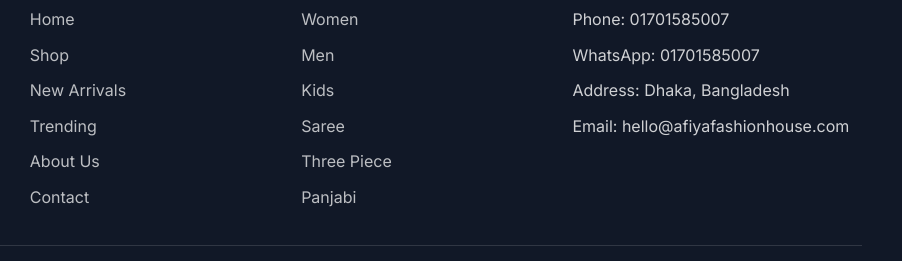
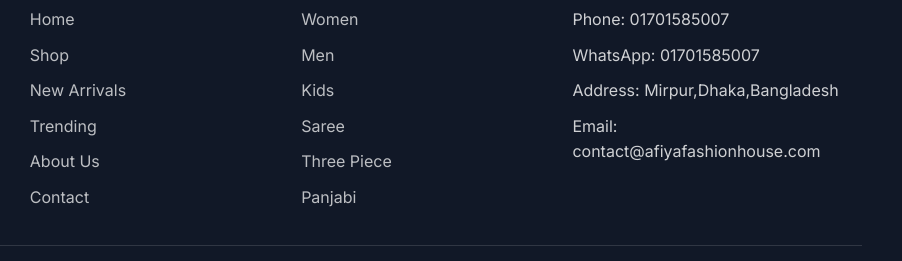
Before and after one commit to mdalaminmdhp/afiya, a website: page index.html in a window 1280 px wide. Shown: the part 8737-8998 px from the top of the page, 378-1280 px from the left. Drawn offline with nearby package versions, Linux system fonts and the light colour scheme.

Commit message:
Update index.html

```diff
--- a/index.html
+++ b/index.html
@@ -360,8 +360,8 @@
           <ul>
             <li>Phone: 01701585007</li>
             <li>WhatsApp: 01701585007</li>
-            <li>Address: Dhaka, Bangladesh</li>
-            <li>Email: hello@afiyafashionhouse.com</li>
+            <li>Address: Mirpur,Dhaka,Bangladesh</li>
+            <li>Email: contact@afiyafashionhouse.com</li>
           </ul>
         </div>
       </div>
```
